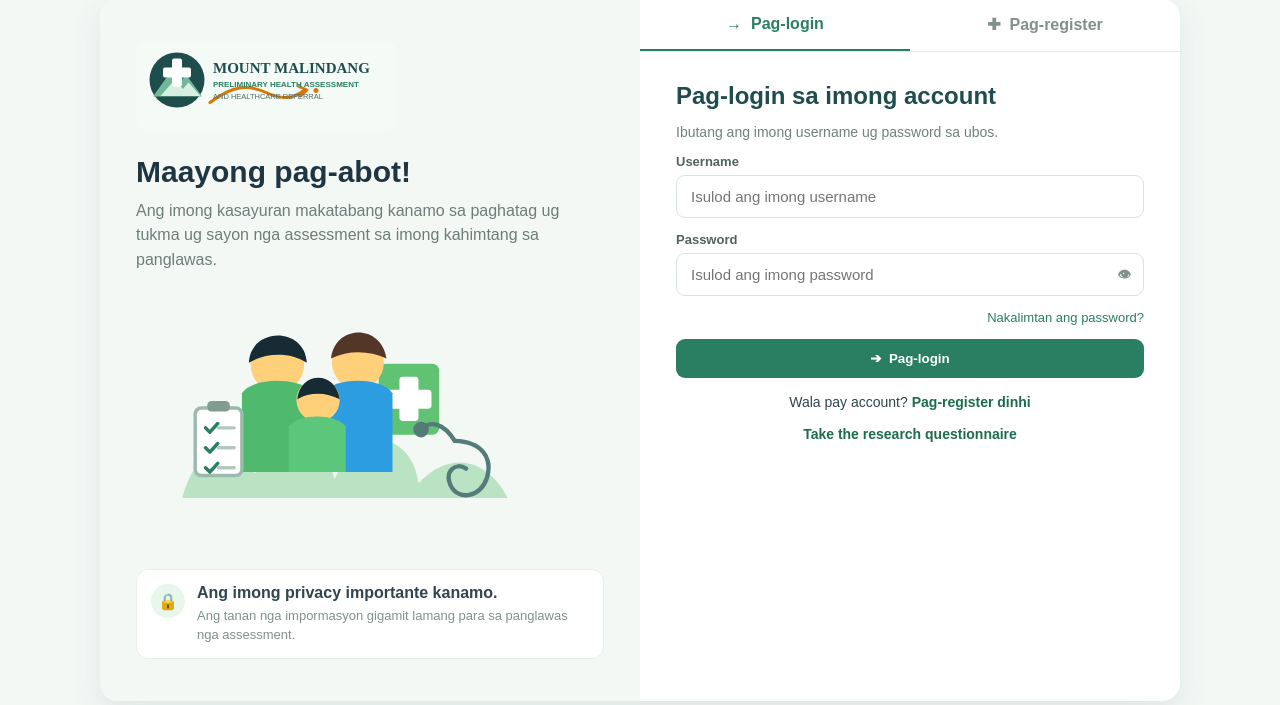
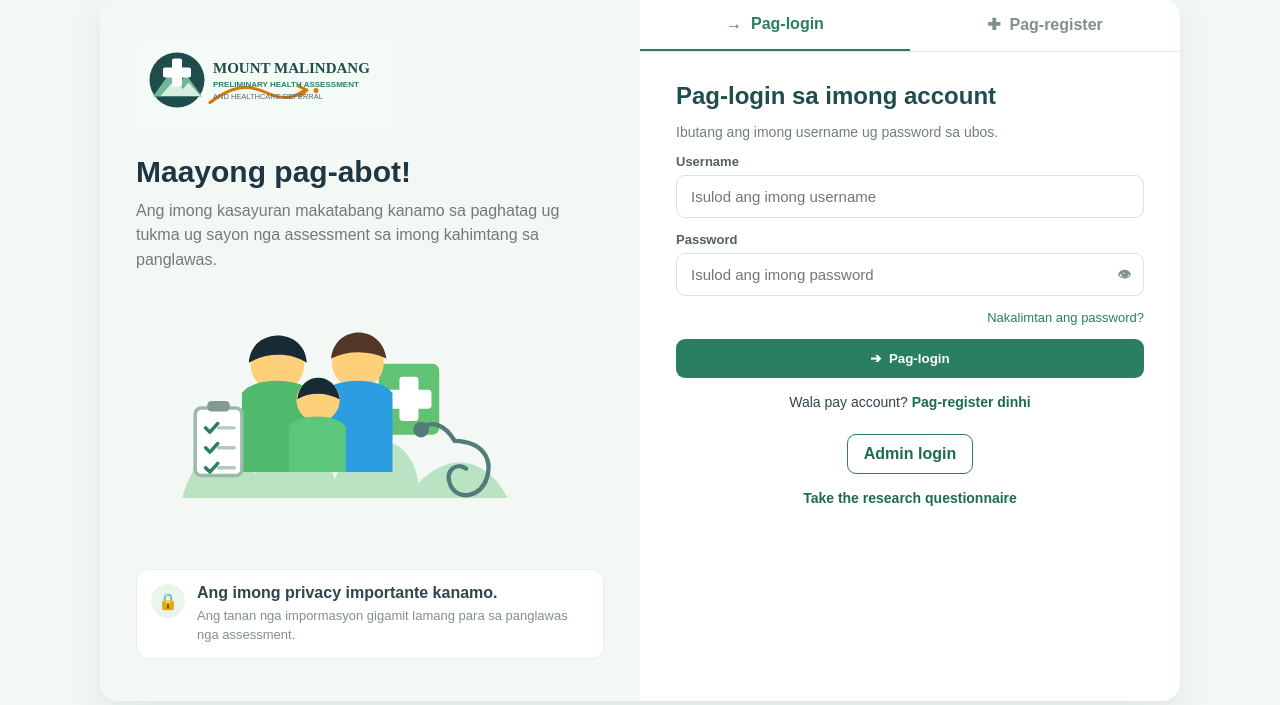
Before and after one commit to macalisangprincessjoy2-rgb/malindang-healthwise, a Flask app: page /login in a window 1280 px wide. Shown: the part 50-755 px from the top of the page. Run offline with Flask 3, Linux system fonts and the light colour scheme; data that the repository does not hold is empty; parts of the project's set-up code (start-up, migrations or seed data) failed here and were passed over.

Commit message:
Add admin password reset

```diff
--- a/app.py
+++ b/app.py
@@ -400,10 +400,27 @@ def init_db(seed_defaults=True):
         if connection.execute('SELECT COUNT(*) FROM guidelines').fetchone()[0] == 0:
             connection.executemany('INSERT INTO guidelines (title, content) VALUES (?, ?)', DEFAULT_GUIDELINES)
         admin_password = os.environ.get('MALINDANG_ADMIN_PASSWORD')
-        if admin_password and connection.execute("SELECT 1 FROM users WHERE username = 'admin'").fetchone() is None:
+        admin_reset_password = os.environ.get('MALINDANG_ADMIN_RESET_PASSWORD')
+        admin_exists = connection.execute(
+            "SELECT 1 FROM users WHERE username = 'admin'"
+        ).fetchone() is not None
+        if admin_reset_password and admin_exists:
+            connection.execute(
+                "UPDATE users SET password_hash = ? WHERE username = 'admin'",
+                (hash_password(admin_reset_password),),
+            )
+            print(
+                'Admin password reset from MALINDANG_ADMIN_RESET_PASSWORD. '
+                'Remove this environment variable after the deployment succeeds.'
+            )
+        elif not admin_exists and (admin_password or admin_reset_password):
             connection.execute(
                 "INSERT INTO users (username, password_hash, full_name, role) VALUES (?, ?, ?, 'admin')",
-                ('admin', hash_password(admin_password), 'System Administrator'),
+                (
+                    'admin',
+                    hash_password(admin_reset_password or admin_password),
+                    'System Administrator',
+                ),
             )
     connection.commit()
 
@@ -823,6 +840,15 @@ def _spreadsheet_safe(value):
 
 @app.route('/login', methods=['GET', 'POST'])
 def login():
+    return _handle_login()
+
+
+@app.route('/admin-login', methods=['GET', 'POST'])
+def admin_login():
+    return _handle_login(admin_only=True)
+
+
+def _handle_login(admin_only=False):
     global users
     users = load_users()
 
@@ -834,10 +860,15 @@ def login():
             return render_template(
                 'login.html',
                 error='Daghan na kaayo ka sayop nga pagsulay. Palihug hulat ug pipila ka minuto ug sulayi pag-usab.',
+                admin_login=admin_only,
             )
 
         user_data = users.get(username)
-        if user_data and check_password_hash(user_data['password'], password):
+        if (
+            user_data
+            and check_password_hash(user_data['password'], password)
+            and (not admin_only or user_data.get('role') == 'admin')
+        ):
             _clear_login_attempts(username)
             stored_hash = user_data['password']
             if not stored_hash.startswith(f'{PASSWORD_HASH_METHOD}$'):
@@ -854,13 +885,17 @@ def login():
             session['municipality'] = user_data.get('municipality', '')
             session['barangay'] = user_data.get('barangay', '')
             log_activity(username, 'login')
-            return redirect(url_for('dashboard'))
+            return redirect(url_for('admin_dashboard' if admin_only else 'dashboard'))
 
         if username:
             _record_failed_login(username)
-        return render_template('login.html', error='Sayop ang username o password.')
+        return render_template(
+            'login.html',
+            error='Sayop ang username o password.',
+            admin_login=admin_only,
+        )
 
-    return render_template('login.html')
+    return render_template('login.html', admin_login=admin_only)
 
 
 @app.route('/reset-password', methods=['GET', 'POST'])
@@ -1207,7 +1242,7 @@ def admin_dashboard():
 @app.route('/admin/survey/export')
 def export_survey_responses():
     if not admin_required():
-        return redirect(url_for('login'))
+        return redirect(url_for('admin_login'))
 
     connection = get_db_connection()
     responses = connection.execute(
@@ -1266,6 +1301,60 @@ def export_survey_responses():
     )
 
 
+@app.route('/admin/survey/responses')
+def view_survey_responses():
+    if not admin_required():
+        return redirect(url_for('admin_login'))
+
+    connection = get_db_connection()
+    responses = connection.execute(
+        'SELECT id, respondent_type, barangay, sex, age, comments, created_at '
+        'FROM questionnaire_responses ORDER BY id DESC'
+    ).fetchall()
+    answer_rows = connection.execute(
+        'SELECT response_id, question_code, rating FROM questionnaire_answers '
+        'ORDER BY response_id, question_code'
+    ).fetchall()
+    connection.close()
+
+    question_details = {
+        code: {'statement': statement, 'section': section}
+        for code, statement, section in QUESTIONNAIRE
+    }
+    answers_by_response = {}
+    for answer in answer_rows:
+        question = question_details[answer['question_code']]
+        answers_by_response.setdefault(answer['response_id'], []).append({
+            'statement': question['statement'],
+            'section': question['section'],
+            'rating': answer['rating'],
+            'rating_label': next(
+                label for value, label, _ in SCALE if value == answer['rating']
+            ),
+        })
+
+    respondent_type_labels = dict(RESPONDENT_TYPES)
+    questionnaire_responses = [
+        {
+            'id': response['id'],
+            'respondent_type': respondent_type_labels.get(
+                response['respondent_type'], response['respondent_type']
+            ),
+            'barangay': response['barangay'],
+            'sex': response['sex'],
+            'age': response['age'],
+            'comments': response['comments'],
+            'created_at': response['created_at'],
+            'answers': answers_by_response.get(response['id'], []),
+        }
+        for response in responses
+    ]
+    return render_template(
+        'survey_responses.html',
+        responses=questionnaire_responses,
+    )
+
+
 @app.route('/admin/facilities', methods=['POST'])
 def add_facility():
     if not admin_required():
--- a/templates/admin.html
+++ b/templates/admin.html
@@ -63,6 +63,7 @@
             <p class="survey-note">Only submitted and consented questionnaire responses are counted. The system does not create or prefill respondents. Responses are stored without names or account IDs; restrict access to this research data and follow your institution’s ethics/data-retention requirements.</p>
             <div class="survey-links">
                 <a href="{{ url_for('research_survey') }}" target="_blank" rel="noopener">Open respondent questionnaire</a>
+                <a href="{{ url_for('view_survey_responses') }}">View submitted questionnaires</a>
                 <a href="{{ url_for('export_survey_responses') }}">Download Excel responses</a>
             </div>
             <div class="table-wrap"><table>
--- a/templates/login.html
+++ b/templates/login.html
@@ -34,6 +34,8 @@
         .forgot { display: block; text-align: right; color: #2a7f62; font-size: 13px; text-decoration: none; }
         .link { margin-top: 16px; text-align: center; font-size: 14px; }
         .link a { color: #1d6d4d; text-decoration: none; font-weight: bold; }
+        .admin-entry { margin-top: 24px; text-align: center; }
+        .admin-entry a { display: inline-block; padding: 10px 16px; border: 1px solid #2a7f62; border-radius: 9px; color: #1d6d4d; text-decoration: none; font-weight: bold; }
         @media (max-width: 680px) { body { padding: 0; } .card { display: block; width: 100%; min-height: 100vh; border-radius: 0; } .welcome-panel { padding: 28px 22px; } .welcome-illustration { max-height: 190px; } .form-panel { padding: 0 22px 28px; } .tabs { margin-left: -22px; margin-right: -22px; } }
     </style>
 </head>
@@ -48,16 +50,21 @@
         </section>
         <section class="form-panel">
             <div class="tabs"><a class="active" href="/login" aria-label="Login">&#8594;&nbsp; Pag-login</a><a href="/register">&#10010;&nbsp; Pag-register</a></div>
-            <h2>Pag-login sa imong account</h2>
-            <p class="intro">Ibutang ang imong username ug password sa ubos.</p>
+            <h2>{% if admin_login %}Admin login{% else %}Pag-login sa imong account{% endif %}</h2>
+            <p class="intro">{% if admin_login %}Sign in with the admin username and password.{% else %}Ibutang ang imong username ug password sa ubos.{% endif %}</p>
             {% if error %}<p style="color:#b22222; font-weight:bold;">{{ error }}</p>{% endif %}
-            <form method="POST" action="/login">
-                <div class="field"><label for="username">Username</label><input id="username" type="text" name="username" placeholder="Isulod ang imong username" required></div>
+            <form method="POST" action="{{ url_for('admin_login' if admin_login else 'login') }}">
+                <div class="field"><label for="username">Username</label><input id="username" type="text" name="username" placeholder="{% if admin_login %}admin{% else %}Isulod ang imong username{% endif %}" required></div>
                 <div class="field"><label for="password">Password</label><div class="password-wrap"><input id="password" type="password" name="password" placeholder="Isulod ang imong password" required><button type="button" class="toggle-password" aria-label="Ipakita ang password">&#128065;</button></div></div>
-                <a class="forgot" href="/reset-password">Nakalimtan ang password?</a>
-                <button type="submit">&#10132;&nbsp; Pag-login</button>
+                {% if not admin_login %}<a class="forgot" href="/reset-password">Nakalimtan ang password?</a>{% endif %}
+                <button type="submit">&#10132;&nbsp; {% if admin_login %}Admin sign in{% else %}Pag-login{% endif %}</button>
             </form>
+            {% if admin_login %}
+            <div class="link"><a href="{{ url_for('login') }}">Back to regular login</a></div>
+            {% else %}
             <div class="link">Wala pay account? <a href="/register">Pag-register dinhi</a></div>
+            <div class="admin-entry"><a href="{{ url_for('admin_login') }}">Admin login</a></div>
+            {% endif %}
             <div class="link"><a href="{{ url_for('research_survey') }}">Take the research questionnaire</a></div>
         </section>
     </div>
```
Also changed, not shown: templates/survey_responses.html (added, +86 -0 lines), tests/test_logic.py (+101 -1 lines), README.md.
